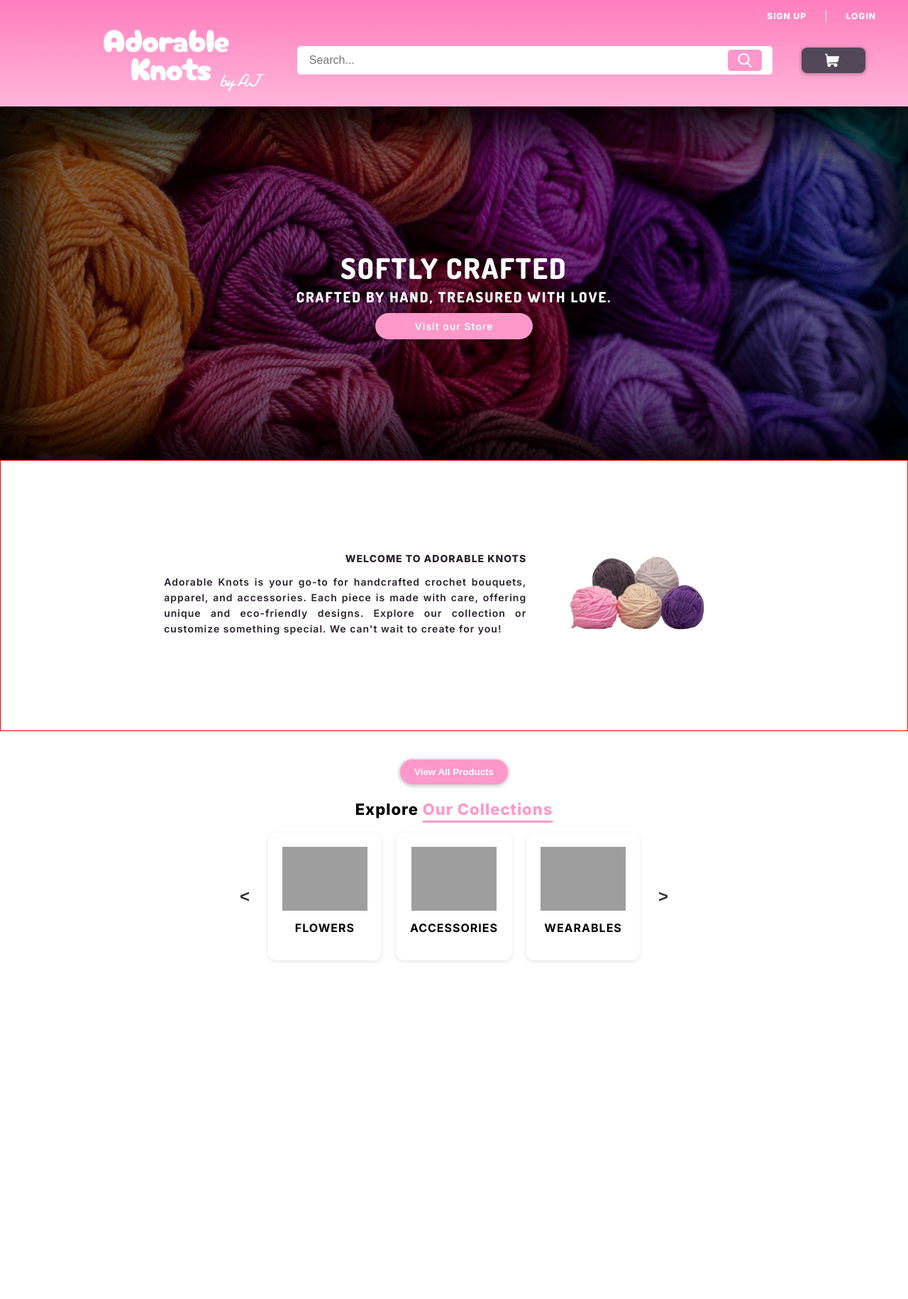
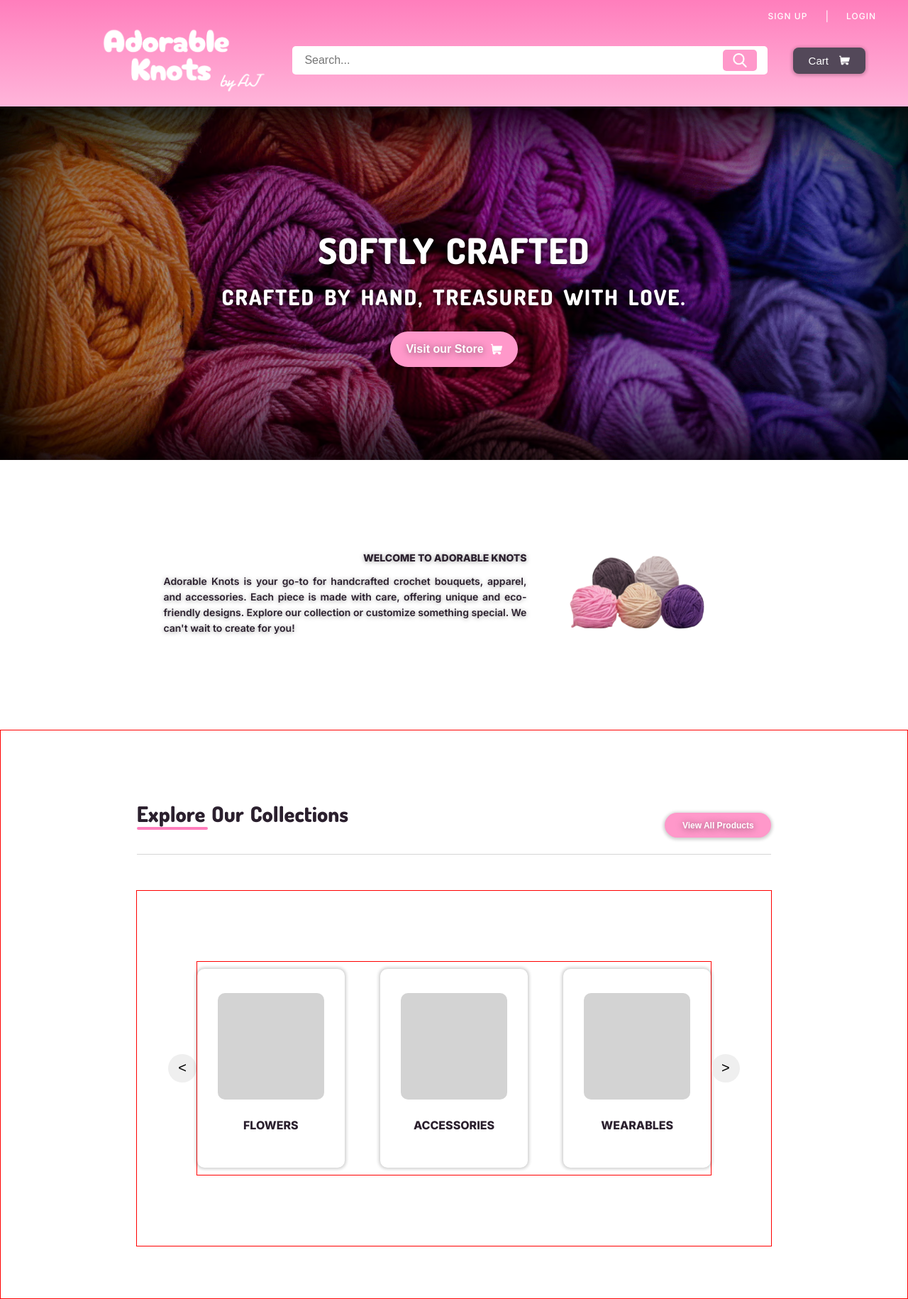
Before and after one commit to yoshinari116/adorableknots, a PHP site: page /home.php in a window 1280 px wide. Shown: the whole page at 71% size. Before the commit the page ends 1355 px from the top, so only its background shows below. Run offline with PHP 8.4, Linux system fonts and the light colour scheme; some web fonts are replaced; grey boxes are pictures that could not be loaded.

Commit message:
collection almost done

```diff
--- a/css/home.css
+++ b/css/home.css
@@ -1,7 +1,6 @@
 body {
     margin: 0;
     font-family: 'Inter', sans-serif;
-    letter-spacing: 1px;
     padding-top: 148px;
 }
 
@@ -37,7 +36,7 @@ body {
     text-align: center;
     padding: 5px 15px;
     letter-spacing: 1px;
-    font-weight: 800;
+    font-weight: 500;
     color: white;
     color: white;
     background-color: transparent;
@@ -115,7 +114,7 @@ body {
 }
 
 .cart-btn{
-    width: 7%;
+    width: 8%;
     display: flex;
     align-items: center;
     justify-content: center;
@@ -128,58 +127,59 @@ body {
 
 .cart-btn button {
     width: 100%;
+    font-size: 15px;
+    font-weight: 500;
     background: #534859;
     color: white;
     border: none;
-    padding: 8px 15px;
+    padding: 10px;
     border-radius: 8px;
     display: flex;
     justify-content: center;
     align-items: center;
     gap: 5px;
-    font-weight: 600;
     cursor: pointer;
     box-shadow: 0px 1px 4px 2px rgba(0, 0, 0, 0.189);
     /* [horizontal-offset] [vertical-offset] [blur-radius] [spread-radius] [color]; */
 }
 
 .cart-btn img {
-    width: 20px;
-    height: 20px;
-    padding-right: 5px;
+    width: 15px;
+    height: 14px;
+    padding-left: 10px;
 }
 
 .banner-section {
+    position: relative;
     font-family: 'Dosis', sans-serif;
-    letter-spacing: 2px;
-    position: relative;
     width: 100%;
     height: 500px;
     display: flex;
+    flex-direction: column;
     align-items: center;
     justify-content: center;
-    overflow: hidden;
+    /* overflow: hidden; */
 }
-
-.banner-section img {
-    width: 100%;
-    height: 100%;
-    object-fit: cover;
+.banner-bg {
     position: absolute;
     top: 0;
     left: 0;
-    z-index: -1;
+    width: 100%;
+    height: 100%;
+    background: url('../assets/web_img/banner_bg.png') no-repeat center center/cover;
 }
 
-.banner-overlay {
+.banner-bg::after {
+    content: "";
     position: absolute;
+    top: 0;
+    left: 0;
     width: 100%;
     height: 100%;
-    background: rgba(0, 0, 0, 0.5);
-    z-index: 0;
-    box-shadow: inset 0 0 60px 40px rgba(0, 0, 0, 0.8);
+    background: rgba(0, 0, 0, 0.373);
+    box-shadow: inset 0px 0px 100px 30px rgb(0, 0, 0);
+    pointer-events: none;
 }
-
 .banner-content {
     position: relative;
     text-align: center;
@@ -192,49 +192,61 @@ body {
 }
 
 .banner-content h1 {
-    font-size: 40px;
+    font-size: 50px;
     font-weight: 800;
+    letter-spacing: 1px;
+    word-spacing: 5px;
+    margin-bottom: -15px;
+    text-shadow: 0px 1px 10px rgb(0, 0, 0);
 }
 
 .banner-content p {
-    font-size: 20px;
+    font-size: 30px;
     font-weight: 800;
-    margin-top: -30px;
+    letter-spacing: 2px;
+    word-spacing: 5px;
+    margin-bottom: 30px;
+    text-shadow: 0px 1px 10px rgb(0, 0, 0);
+}
+.banner-btn{
+    height: 10%;
+    width: 14%;
+    display: flex;
+    align-items: center;
+    justify-content: center;
+    box-shadow: 0px 1px 4px 2px rgba(0, 0, 0, 0.189);
+    z-index: 1;
+    transition: transform 0.2s ease;
+}
+.banner-btn:hover {
+    transform: scale(1.1);
 }
 
-.banner-btn {
-    width: 50%;
+.banner-btn button{
+    height: 100%;
+    width: 100%;
     background: #FF98CA;
-    font-family: 'Inter', sans-serif;
-    font-size: 14px;
-    letter-spacing: 1px;
+    font-size: 16px;
+    font-weight: 600;
     color: white;
+    text-shadow: 0px 1px 10px rgba(0, 0, 0, 0.509);
     border: none;
-    padding: 10px 20px;
-    border-radius: 20px;
+    border-radius: 50px;
     display: flex;
     align-items: center;
     justify-content: center;
     gap: 10px;
-    font-weight: 600;
     cursor: pointer;
-    margin-top: -10px;
     box-shadow: 0px 1px 4px 2px rgba(0, 0, 0, 0.189);
     transition: transform 0.2s ease;
 }
 
-.banner-btn:hover {
-    transform: scale(1.1);
+.banner-btn img {
+    width: 16px;
+    height: 16px;
 }
 
-/* .banner-btn img {
-    position: static;
-    width: 18px;
-    height: 18px;
-} */
-
 .intro-section {
-    border: 1px solid red;
     height: 300px;
     display: flex;
     justify-content: center;
@@ -253,6 +265,7 @@ body {
     font-weight: 800;
     color: #2B202E;
     text-align: right;
+    text-shadow: 0px 1px 6px rgba(0, 0, 0, 0.396);
 }
 
 .intro-content p {
@@ -261,6 +274,7 @@ body {
     line-height: 22px;
     color: #2B202E;
     text-align: justify;
+    text-shadow: 0px 1px 6px rgba(0, 0, 0, 0.396);
 }
 
 .intro-images {
@@ -275,73 +289,138 @@ body {
     width: 250px;
 }
 
-.view-all-btn {
+.collection-section {
+    border: 1px solid red;
+    height: 800px;
+    font-family: 'Inter', sans-serif;
+    color: #2B202E;
+    display: flex;
+    flex-direction: column;
+    align-items: center;
+    justify-content: center;
+    gap: 50px;
+}
+
+.collection-header {
+    height: 100px;
+    width: 70%;
+    border-bottom: 1px solid #D6D6D6;
+    display: flex;
+    align-items: center;
+    justify-content: space-between;
+}
+
+.collection-header-child {
+    height: 100%;
+    display: flex;
+    flex-direction: column;
+}
+
+.collection-header-child h2 {
+    width: 300px;
+    font-size: 30px;
+    font-weight: 800;
+    font-family: 'Dosis', sans-serif;
+    word-spacing: 3px;
+}
+
+.collection-underline {
+    height: 4px;
+    width: 100px;
+    background-color: #FF7EBC;
+    border-radius: 5px;
+    margin-top: -25px;
+}
+
+.collection-header button {
+    height: 35px;
+    width: 150px;
+    border: none;
     background: #FF98CA;
-    border: none;
-    padding: 10px 20px;
     color: white;
+    font-size: 12px;
     font-weight: 600;
-    border-radius: 20px;
+    text-shadow: 0px 1px 10px rgba(0, 0, 0, 0.509);
+    border-radius: 30px;
+    margin-top: 20px;
     cursor: pointer;
     box-shadow: 0px 1px 4px 2px rgba(0, 0, 0, 0.189);
     transition: transform 0.2s ease;
 }
 
-.view-all-btn:hover {
+.collection-header button:hover {
     transform: scale(1.1);
 }
 
-.collections-section {
-    text-align: center;
-    padding: 40px 10%;
+.category-slider-container {
+    border: 1px solid red;
+    height: 500px;
+    width: 70%;
+    display: flex;
+
 }
 
-.collections-section h3 {
-    font-size: 22px;
-    font-weight: 800;
-    margin-bottom: 20px;
-}
-
-.collections-section span {
-    color: #FF98CA;
-    border-bottom: 3px solid #FF98CA;
-    padding-bottom: 3px;
-}
-
-.collections-slider {
+.category-slider {
     display: flex;
     align-items: center;
     justify-content: center;
-    gap: 20px;
+    position: relative;
+    width: 90%;
+    margin: auto;
 }
 
-.collection {
-    background: white;
-    border-radius: 12px;
-    padding: 20px;
-    box-shadow: 0px 2px 6px rgba(0, 0, 0, 0.1);
-    text-align: center;
+
+.slider {
+    border: 1px solid red;
+    height: 300px;
+    width: 90%;
+    display: flex;
+    align-items: center;
+    justify-content: center;
+    gap: 50px;
+    transition: transform 0.5s ease-in-out;
 }
 
-.collection img {
-    width: 120px;
-    height: auto;
+.category-card {
+    width: 200px;
+    height: 250px;
+    background: white;
+    border-radius: 10px;
+    box-shadow: 0px 0px 4px 2px rgba(0, 0, 0, 0.189);
+    display: flex;
+    flex-direction: column;
+    align-items: center;
+    justify-content: center;
+    text-align: center;
+    padding: 15px;
 }
 
-.collection p {
-    font-weight: 700;
-    margin-top: 10px;
+.category-image {
+    width: 150px;
+    height: 150px;
+    background: lightgray;
+    border-radius: 10px;
+    margin-bottom: 10px;
 }
 
-.slider-btn {
-    background: none;
-    border: none;
-    font-size: 24px;
-    font-weight: bold;
-    cursor: pointer;
-    color: #333;
+.category-title {
+    font-size: 16px;
+    font-weight: 800;
+    color: #2B202E;
 }
 
-.slider-btn:hover {
-    color: #FF98CA;
+.prev-btn,
+.next-btn {
+    border: none;
+    border-radius: 50%;
+    width: 40px;
+    height: 40px;
+    font-size: 20px;
+    cursor: pointer;
+    transition: 0.3s;
 }
+
+.prev-btn:hover,
+.next-btn:hover {
+    background: #bbb;
+}
--- a/home.php
+++ b/home.php
@@ -29,22 +29,22 @@
                 <button><img src="assets/web_img/search.png" alt="Search"></button>
             </div>
             <div class="cart-btn">
-                <button><img src="assets/web_img/cart.png" alt="Cart"></button>
+                <button>Cart<img src="assets/web_img/cart.png" alt="Cart"></button>
             </div>
 
 
         </div>
     </nav>
     <section class="banner-section">
-        <img src="assets/web_img/banner_bg.png" alt="Banner Image" class="banner-img">
-        <div class="banner-overlay"></div>
+        <div class="banner-bg">
+
+        </div>
         <div class="banner-content">
             <h1>SOFTLY CRAFTED</h1>
             <p>CRAFTED BY HAND, TREASURED WITH LOVE.</p>
-            <button class="banner-btn">
-                Visit our Store
-                <!-- <img src="assets/web_img/shopping-cart.png" alt="Cart Icon"> -->
-            </button>
+        </div>
+        <div class="banner-btn">
+            <button>Visit our Store<img src="assets/web_img/cart.png" alt=""></button>
         </div>
     </section>
 
@@ -62,24 +62,35 @@
         </div>
     </section>
 
-    <section class="collections-section">
-    <button class="view-all-btn">View All Products</button>
-        <h3>Explore <span>Our Collections</span></h3>
-        <div class="collections-slider">
-            <button class="slider-btn left">&lt;</button>
-            <div class="collection">
-                <img src="assets/web_img/flowers.png" alt="Flowers">
-                <p>FLOWERS</p>
+    <section class="collection-section">
+        <div class="collection-header">
+            <div class="collection-header-child">
+                <h2>Explore Our Collections</h2>
+                <div class="collection-underline"></div>
             </div>
-            <div class="collection">
-                <img src="assets/web_img/accessories.png" alt="Accessories">
-                <p>ACCESSORIES</p>
+            <button>View All Products</button>
+        </div>
+        <div class="category-slider-container">
+            <div class="category-slider">
+                <button class="prev-btn">&lt;</button>
+
+                <div class="slider">
+                    <div class="category-card">
+                        <div class="category-image"></div>
+                        <p class="category-title">FLOWERS</p>
+                    </div>
+                    <div class="category-card">
+                        <div class="category-image"></div>
+                        <p class="category-title">ACCESSORIES</p>
+                    </div>
+                    <div class="category-card">
+                        <div class="category-image"></div>
+                        <p class="category-title">WEARABLES</p>
+                    </div>
+                </div>
+
+                <button class="next-btn">&gt;</button>
             </div>
-            <div class="collection">
-                <img src="assets/web_img/wearables.png" alt="Wearables">
-                <p>WEARABLES</p>
-            </div>
-            <button class="slider-btn right">&gt;</button>
         </div>
     </section>
 
```
